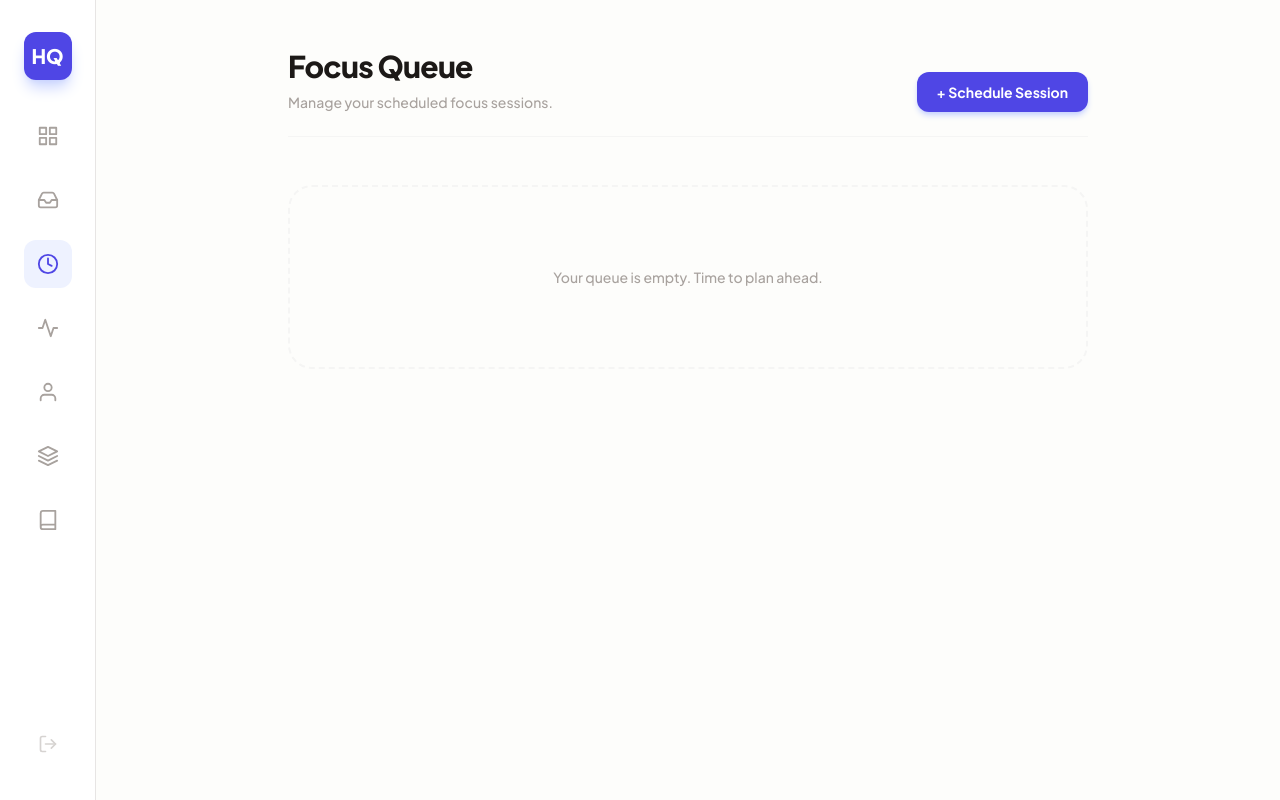
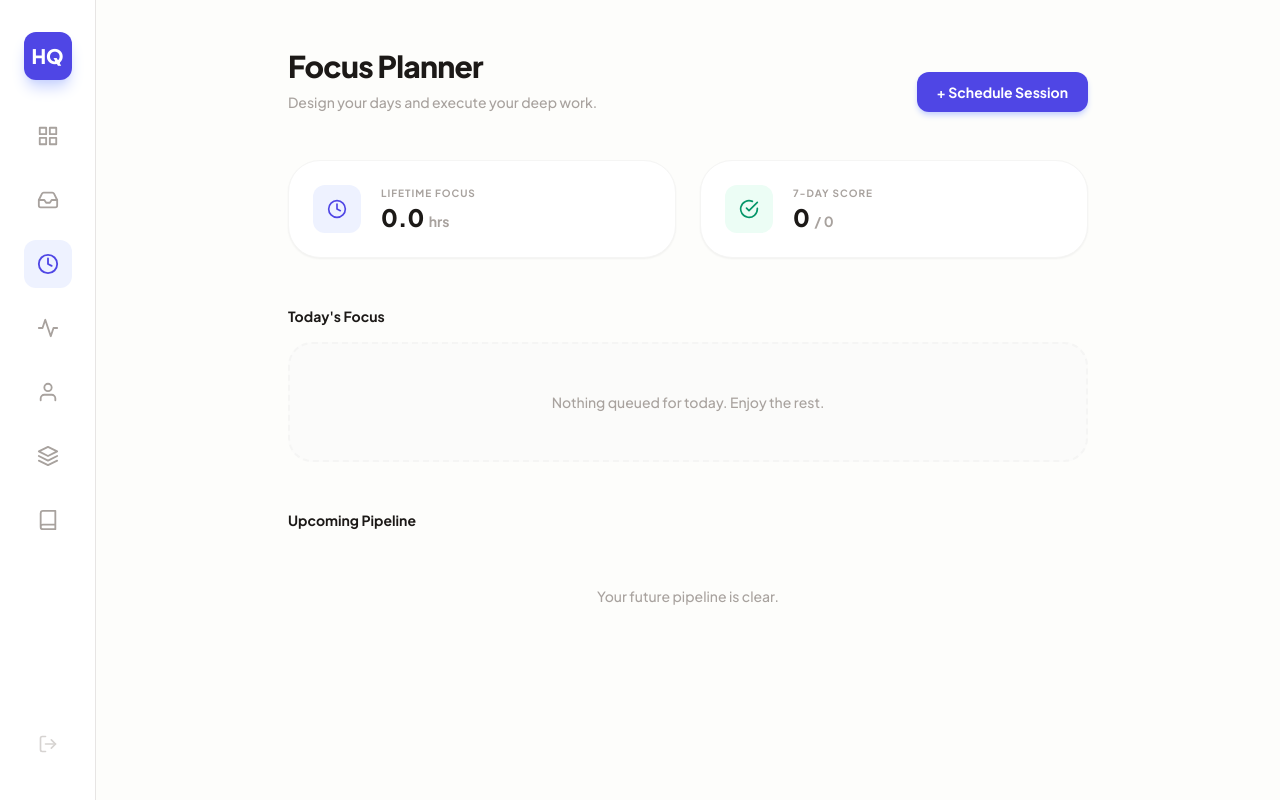
Before and after one commit to Art3nix/PersonalHQ, a Flask app: page /focus-planner/ in a window 1280 px wide. Run offline with Flask 3, Linux system fonts and the light colour scheme; the visitor is signed in with stand-in values (Sample User, id 1); data that the repository does not hold is empty; some libraries are stand-ins or nearby versions.

Commit message:
Redesign focus sessions management page

```diff
--- a/personalhq/routes/focus_sessions/views.py
+++ b/personalhq/routes/focus_sessions/views.py
@@ -1,27 +1,76 @@
 
-
+from datetime import date, timedelta
+from collections import defaultdict
 from flask import Blueprint, render_template
 from flask_login import login_required, current_user
 from personalhq.models.focussessions import FocusSession, SessionStatus
 from personalhq.models.identities import Identity
-from personalhq.services.time_service import get_local_today
 
 focus_view_bp = Blueprint('focus_view', __name__, url_prefix='/focus-planner')
 
 @focus_view_bp.route('/')
 @login_required
 def planner():
-    """Renders the Focus Session planner and overview page."""
-    sessions = FocusSession.query.filter_by(user_id=current_user.id).order_by(
-        FocusSession.target_date.asc(),
-        FocusSession.queue_order.asc()
+    today = date.today()
+    thirty_days_ago = today - timedelta(days=30)
+    week_ago = today - timedelta(days=7)
+
+    # Grab all sessions to calculate lifetime stats, ordered properly
+    all_sessions = FocusSession.query.filter_by(user_id=current_user.id).order_by(
+        FocusSession.target_date,
+        FocusSession.queue_order
     ).all()
+
+    today_sessions = []
+    upcoming_dict = defaultdict(list)
+    past_dict = defaultdict(list)
+
+    total_minutes = 0
+    week_scheduled = 0
+    week_completed = 0
+
+    for session in all_sessions:
+        # 1. Lifetime & Weekly Analytics
+        if session.status == SessionStatus.FINISHED:
+            total_minutes += session.target_duration_minutes
+
+        # 7-Day Win Rate Logic
+        if week_ago <= session.target_date <= today:
+            week_scheduled += 1
+            if session.status == SessionStatus.FINISHED:
+                week_completed += 1
+
+        # 2. Sort into UI Buckets (Limiting the archive!)
+        if session.target_date == today:
+            today_sessions.append(session)
+        elif session.target_date > today:
+            upcoming_dict[session.target_date].append(session)
+        elif session.target_date >= thirty_days_ago:
+            # ONLY send the last 30 days to the HTML to prevent infinite scrolling/lag
+            past_dict[session.target_date].append(session)
+
+    upcoming_grouped = dict(sorted(upcoming_dict.items()))
+    past_grouped = dict(sorted(past_dict.items(), reverse=True))
+
+    # Calculate Win Rate Percentage safely
+    win_rate = round((week_completed / week_scheduled * 100) if week_scheduled > 0 else 0)
+
+    stats = {
+        'total_hours': round(total_minutes / 60, 1),
+        'week_completed': week_completed,
+        'week_scheduled': week_scheduled,
+        'win_rate': win_rate
+    }
+
     identities = Identity.query.filter_by(user_id=current_user.id).all()
 
     return render_template(
         'focus_sessions/planner.html',
-        sessions=sessions,
-        today=get_local_today(),
-        SessionStatus=SessionStatus, # Pass the Enum to Jinja for easy checking
-        identities=identities
+        today=today,
+        today_sessions=today_sessions,
+        upcoming_grouped=upcoming_grouped,
+        past_grouped=past_grouped,
+        stats=stats,
+        identities=identities,
+        SessionStatus=SessionStatus
     )
--- a/personalhq/templates/focus_sessions/planner.html
+++ b/personalhq/templates/focus_sessions/planner.html
@@ -7,26 +7,15 @@
 {% endblock %}
 
 {% block app_content %}
-    <main class="flex-1 max-w-4xl mx-auto px-12 py-12">
 
-        <header class="flex justify-between items-end mb-12 border-b border-stone-100 pb-6">
-            <div>
-                <h1 class="text-3xl font-extrabold text-stone-900 tracking-tight">Focus Queue</h1>
-                <p class="text-sm font-medium text-stone-400 mt-2">Manage your scheduled focus sessions.</p>
-            </div>
-            <button onclick="document.getElementById('slide-over-session').classList.remove('translate-x-full')" class="bg-indigo-600 text-white px-5 py-2.5 rounded-xl font-bold text-sm hover:bg-indigo-700 transition-all shadow-md shadow-indigo-200">
-                + Schedule Session
-            </button>
-        </header>
-
-        <section id="sortable-queue" class="space-y-4">
-            {% if sessions %}
-                {% for session in sessions %}
+    {% macro render_session(session, is_today=False, is_past=False) %}
     <div data-id="{{ session.id }}" id="session-card-{{ session.id }}" class="bg-white border {% if session.status == SessionStatus.FINISHED %}border-emerald-200 bg-emerald-50/30{% else %}border-stone-100{% endif %} rounded-2xl p-5 shadow-sm hover:shadow-md transition-all group flex items-start gap-4">
 
+        {% if not is_past %}
         <div class="drag-handle cursor-grab active:cursor-grabbing text-stone-200 hover:text-stone-400 mt-1 transition-colors">
             <svg xmlns="http://www.w3.org/2000/svg" width="20" height="20" viewBox="0 0 24 24" fill="none" stroke="currentColor" stroke-width="2" stroke-linecap="round" stroke-linejoin="round"><circle cx="9" cy="12" r="1"></circle><circle cx="9" cy="5" r="1"></circle><circle cx="9" cy="19" r="1"></circle><circle cx="15" cy="12" r="1"></circle><circle cx="15" cy="5" r="1"></circle><circle cx="15" cy="19" r="1"></circle></svg>
         </div>
+        {% endif %}
 
         <button onclick="toggleSession({{ session.id }})" class="mt-0.5 shrink-0 transition-colors text-stone-300 hover:text-emerald-500">
             <svg id="icon-empty-{{ session.id }}" class="w-6 h-6 {% if session.status == SessionStatus.FINISHED %}hidden{% endif %}" xmlns="http://www.w3.org/2000/svg" viewBox="0 0 24 24" fill="none" stroke="currentColor" stroke-width="2" stroke-linecap="round" stroke-linejoin="round"><circle cx="12" cy="12" r="10"></circle></svg>
@@ -35,21 +24,27 @@
 
         <div class="flex-1">
             <div class="flex items-center gap-3 mb-1">
-                            <span class="text-[10px] font-bold uppercase tracking-widest px-2.5 py-1 rounded-md
-                                {% if session.target_date == today %} bg-indigo-100 text-indigo-700
-                                {% elif session.target_date < today and session.status != SessionStatus.FINISHED %} bg-red-100 text-red-600
-                                {% else %} bg-stone-100 text-stone-500 {% endif %}">
-                                {% if session.target_date == today %} Today
-                                {% elif session.target_date < today and session.status != SessionStatus.FINISHED %} Overdue
-                                {% else %} {{ session.target_date.strftime('%b %d') }} {% endif %}
-                            </span>
+                {% if is_today %}
+                    <span class="text-[10px] font-bold uppercase tracking-widest px-2.5 py-1 rounded-md bg-indigo-100 text-indigo-700">Today</span>
+                {% endif %}
+
                 <span class="text-xs font-bold text-stone-400 flex items-center gap-1">
                     <svg xmlns="http://www.w3.org/2000/svg" width="12" height="12" viewBox="0 0 24 24" fill="none" stroke="currentColor" stroke-width="2" stroke-linecap="round" stroke-linejoin="round"><circle cx="12" cy="12" r="10"></circle><polyline points="12 6 12 12 16 14"></polyline></svg>
                     {{ session.target_duration_minutes }}m
                 </span>
-                            <span id="queue-badge-{{ session.id }}" class="text-[10px] font-bold text-stone-300 uppercase tracking-widest ml-auto">
+
+                {% if session.identity %}
+                <span class="text-[10px] font-bold text-indigo-500 bg-indigo-50 border border-indigo-100 uppercase tracking-widest px-2 py-0.5 rounded-md flex items-center gap-1">
+                    <svg xmlns="http://www.w3.org/2000/svg" width="10" height="10" viewBox="0 0 24 24" fill="none" stroke="currentColor" stroke-width="2" stroke-linecap="round" stroke-linejoin="round"><path d="M20 21v-2a4 4 0 0 0-4-4H8a4 4 0 0 0-4 4v2"></path><circle cx="12" cy="7" r="4"></circle></svg>
+                    {{ session.identity.name }}
+                </span>
+                {% endif %}
+
+                {% if not is_past %}
+                <span id="queue-badge-{{ session.id }}" class="queue-badge text-[10px] font-bold text-stone-300 uppercase tracking-widest ml-auto">
                     Q-{{ session.queue_order }}
                 </span>
+                {% endif %}
             </div>
             <h4 id="session-title-{{ session.id }}" class="text-base font-bold text-stone-800 transition-all {% if session.status == SessionStatus.FINISHED %}line-through text-stone-400{% endif %}">
                 {{ session.name }}
@@ -79,19 +74,110 @@
             </form>
         </div>
     </div>
+    {% endmacro %}
+    <main class="flex-1 max-w-4xl mx-auto px-12 py-12">
+
+        <header class="flex justify-between items-end mb-12">
+            <div>
+                <h1 class="text-3xl font-extrabold text-stone-900 tracking-tight">Focus Planner</h1>
+                <p class="text-sm font-medium text-stone-400 mt-2">Design your days and execute your deep work.</p>
+            </div>
+            <button onclick="document.getElementById('slide-over-session').classList.remove('translate-x-full')" class="bg-indigo-600 text-white px-5 py-2.5 rounded-xl font-bold text-sm hover:bg-indigo-700 transition-all shadow-md shadow-indigo-200">
+                + Schedule Session
+            </button>
+        </header>
+
+        <section class="grid grid-cols-2 gap-6 mb-12">
+            <div class="bg-white border border-stone-100 p-6 rounded-[2rem] shadow-sm flex items-center gap-5">
+                <div class="w-12 h-12 bg-indigo-50 rounded-xl flex items-center justify-center text-indigo-600">
+                    <svg xmlns="http://www.w3.org/2000/svg" width="20" height="20" viewBox="0 0 24 24" fill="none" stroke="currentColor" stroke-width="2" stroke-linecap="round" stroke-linejoin="round"><circle cx="12" cy="12" r="10"></circle><polyline points="12 6 12 12 16 14"></polyline></svg>
+                </div>
+                <div>
+                    <p class="text-[10px] font-bold text-stone-400 uppercase tracking-widest">Lifetime Focus</p>
+                    <p class="text-2xl font-black text-stone-900">{{ stats.total_hours }} <span class="text-sm text-stone-400 font-bold">hrs</span></p>
+                </div>
+            </div>
+
+            <div class="bg-white border border-stone-100 p-6 rounded-[2rem] shadow-sm flex items-center gap-5">
+                <div class="w-12 h-12 bg-emerald-50 rounded-xl flex items-center justify-center text-emerald-600">
+                    <svg xmlns="http://www.w3.org/2000/svg" width="20" height="20" viewBox="0 0 24 24" fill="none" stroke="currentColor" stroke-width="2" stroke-linecap="round" stroke-linejoin="round"><path d="M22 11.08V12a10 10 0 1 1-5.93-9.14"></path><polyline points="22 4 12 14.01 9 11.01"></polyline></svg>
+                </div>
+                <div>
+                    <p class="text-[10px] font-bold text-stone-400 uppercase tracking-widest" title="Sessions finished in the last 7 days">7-Day Score</p>
+                    <p class="text-2xl font-black text-stone-900">{{ stats.week_completed }} <span class="text-sm text-stone-400 font-bold">/ {{ stats.week_scheduled }}</span></p>
+                </div>
+            </div>
+        </section>
+
+        <div class="mb-12">
+            <h2 class="text-sm font-bold text-stone-900 mb-4 flex items-center gap-2">Today's Focus</h2>
+            <section class="space-y-4 sortable-list min-h-[50px]" data-date="{{ today.strftime('%Y-%m-%d') }}">
+                {% if today_sessions %}
+                    {% for session in today_sessions %}
+                        {{ render_session(session, is_today=True, is_past=False) }}
                     {% endfor %}
                 {% else %}
-                <div class="text-center py-20 border-2 border-dashed border-stone-100 rounded-3xl">
-                    <p class="text-sm font-medium text-stone-400">Your queue is empty. Time to plan ahead.</p>
+                    <div class="text-center py-12 border-2 border-dashed border-stone-100 rounded-3xl bg-stone-50/50 empty-state-msg pointer-events-none">
+                        <p class="text-sm font-medium text-stone-400">Nothing queued for today. Enjoy the rest.</p>
                     </div>
                 {% endif %}
             </section>
+        </div>
+
+        <div class="mb-12">
+            <h2 class="text-sm font-bold text-stone-900 mb-6 flex items-center gap-2">Upcoming Pipeline</h2>
+            {% if upcoming_grouped %}
+                <div class="space-y-8">
+                    {% for target_date, sessions in upcoming_grouped.items() %}
+                        <div>
+                            <h3 class="text-xs font-bold text-indigo-500 uppercase tracking-widest mb-3 flex items-center gap-2">
+                                <span class="w-1.5 h-1.5 rounded-full bg-indigo-400"></span>
+                                {{ target_date.strftime('%A, %b %d') }}
+                            </h3>
+                            <div class="space-y-3 sortable-list min-h-[50px]" data-date="{{ target_date.strftime('%Y-%m-%d') }}">
+                                {% for session in sessions %}
+                                    {{ render_session(session, is_today=False, is_past=False) }}
+                                {% endfor %}
+                            </div>
+                        </div>
+                    {% endfor %}
+                </div>
+            {% else %}
+                <div class="text-center py-8">
+                    <p class="text-sm font-medium text-stone-400">Your future pipeline is clear.</p>
+                </div>
+            {% endif %}
+        </div>
+
+        {% if past_grouped %}
+        <details class="group border border-stone-100 rounded-3xl bg-stone-50/30">
+            <summary class="text-sm font-bold text-stone-500 p-6 flex justify-between items-center cursor-pointer list-none hover:text-stone-900 transition-colors">
+                <span class="flex items-center gap-2">
+                    <svg xmlns="http://www.w3.org/2000/svg" width="16" height="16" viewBox="0 0 24 24" fill="none" stroke="currentColor" stroke-width="2" stroke-linecap="round" stroke-linejoin="round"><path d="M21 8v13H3V8"></path><path d="M1 3h22v5H1z"></path><path d="M10 12h4"></path></svg>
+                    View Recent Archive (Last 7 Days)
+                </span>
+                <svg class="w-4 h-4 transition-transform group-open:rotate-180" xmlns="http://www.w3.org/2000/svg" fill="none" viewBox="0 0 24 24" stroke="currentColor" stroke-width="2"><path stroke-linecap="round" stroke-linejoin="round" d="M19 9l-7 7-7-7" /></svg>
+            </summary>
+
+            <div class="px-6 pb-6 space-y-8">
+                {% for target_date, sessions in past_grouped.items() %}
+                    <div class="opacity-75 hover:opacity-100 transition-opacity">
+                        <h3 class="text-xs font-bold text-stone-400 uppercase tracking-widest mb-3">{{ target_date.strftime('%b %d, %Y') }}</h3>
+                        <div class="space-y-3">
+                            {% for session in sessions %}
+                                {{ render_session(session, is_today=False, is_past=True) }}
+                            {% endfor %}
+                        </div>
+                    </div>
+                {% endfor %}
+            </div>
+        </details>
+        {% endif %}
 
     </main>
 
     <div id="slide-over-session" class="fixed inset-0 z-50 transform translate-x-full transition-transform duration-300 ease-in-out flex justify-end">
         <div class="absolute inset-0 bg-stone-900/20 backdrop-blur-sm" onclick="document.getElementById('slide-over-session').classList.add('translate-x-full')"></div>
-
         <div class="relative w-full max-w-md bg-white h-full shadow-2xl flex flex-col border-l border-stone-200">
             <div class="p-8 border-b border-stone-100 flex justify-between items-center">
                 <div>
@@ -102,16 +188,13 @@
                     <svg xmlns="http://www.w3.org/2000/svg" width="20" height="20" viewBox="0 0 24 24" fill="none" stroke="currentColor" stroke-width="2" stroke-linecap="round" stroke-linejoin="round"><line x1="18" y1="6" x2="6" y2="18"></line><line x1="6" y1="6" x2="18" y2="18"></line></svg>
                 </button>
             </div>
-
             <div class="p-8 flex-1 overflow-y-auto">
                 <form action="{{ url_for('focus_api.schedule_session') }}" method="POST" class="space-y-6">
                     <input type="hidden" name="csrf_token" value="{{ csrf_token() }}"/>
-
                     <div>
                         <label class="block text-xs font-bold text-stone-900 uppercase tracking-wider mb-2">Session Name</label>
                         <input type="text" name="name" required class="w-full bg-stone-50 border border-stone-200 rounded-xl py-3 px-4 text-sm focus:bg-white focus:border-indigo-500 focus:ring-2 focus:ring-indigo-200 transition-all outline-none font-medium" placeholder="e.g., Architect Database Schema">
                     </div>
-
                     <div class="grid grid-cols-2 gap-4">
                         <div>
                             <label class="block text-xs font-bold text-stone-900 uppercase tracking-wider mb-2">Target Date</label>
@@ -135,7 +218,6 @@
                             {% endfor %}
                         </select>
                     </div>
-
                     <div class="pt-4">
                         <button type="submit" class="w-full bg-indigo-600 text-white font-bold py-3.5 rounded-xl hover:bg-indigo-700 transition-colors shadow-lg shadow-indigo-200">
                             Add to Queue
@@ -145,9 +227,9 @@
             </div>
         </div>
     </div>
+
     <div id="edit-session-modal" class="fixed inset-0 z-50 transform translate-x-full transition-transform duration-300 ease-in-out flex justify-end">
         <div class="absolute inset-0 bg-stone-900/20 backdrop-blur-sm" onclick="document.getElementById('edit-session-modal').classList.add('translate-x-full')"></div>
-
         <div class="relative w-full max-w-md bg-white h-full shadow-2xl flex flex-col border-l border-stone-200">
             <div class="p-8 border-b border-stone-100 flex justify-between items-center">
                 <div>
@@ -158,16 +240,13 @@
                     <svg xmlns="http://www.w3.org/2000/svg" width="20" height="20" viewBox="0 0 24 24" fill="none" stroke="currentColor" stroke-width="2" stroke-linecap="round" stroke-linejoin="round"><line x1="18" y1="6" x2="6" y2="18"></line><line x1="6" y1="6" x2="18" y2="18"></line></svg>
                 </button>
             </div>
-
             <div class="p-8 flex-1 overflow-y-auto">
                 <form id="edit-session-form" action="" method="POST" class="space-y-6">
                     <input type="hidden" name="csrf_token" value="{{ csrf_token() }}"/>
-
                     <div>
                         <label class="block text-xs font-bold text-stone-900 uppercase tracking-wider mb-2">Session Name</label>
                         <input type="text" name="name" id="edit-session-name" required class="w-full bg-stone-50 border border-stone-200 rounded-xl py-3 px-4 text-sm focus:bg-white focus:border-indigo-500 focus:ring-2 focus:ring-indigo-200 transition-all outline-none font-medium">
                     </div>
-
                     <div class="grid grid-cols-2 gap-4">
                         <div>
                             <label class="block text-xs font-bold text-stone-900 uppercase tracking-wider mb-2">Target Date</label>
@@ -191,7 +270,6 @@
                             {% endfor %}
                         </select>
                     </div>
-
                     <div class="pt-4">
                         <button type="submit" class="w-full bg-indigo-600 text-white font-bold py-3.5 rounded-xl hover:bg-indigo-700 transition-colors shadow-lg shadow-indigo-200">
                             Save Changes
@@ -212,7 +290,7 @@
             if (isCurrentlyFinished) {
                 const confirmed = window.confirm("Are you sure you want to uncheck this session?\n\nThis will permanently erase the tracked deep work time.");
                 if (!confirmed) {
-                    return; // Stop the function from hitting the API
+                    return;
                 }
             }
             try {
@@ -246,29 +324,23 @@
                 console.error('Failed to toggle session:', error);
             }
         }
-        // Initialize SortableJS
-        const queueList = document.getElementById('sortable-queue');
 
-        if (queueList) {
-            new Sortable(queueList, {
-                handle: '.drag-handle', // Only drag when clicking the 6-dot icon
-                animation: 150,         // Smooth sliding animation
-                ghostClass: 'opacity-50', // Dim the card being dragged
+        // Initialize SortableJS for ALL active and future day groups
+        document.querySelectorAll('.sortable-list').forEach(list => {
+            new Sortable(list, {
+                group: 'planner', // Allows dragging between different days
+                handle: '.drag-handle',
+                animation: 150,
+                ghostClass: 'opacity-50',
 
-                // Fires immediately when you drop the card
-                onEnd: async function () {
-                    // 1. Get the new visual order of IDs
-                    const items = Array.from(queueList.children);
-                    const newOrder = items.map(item => item.getAttribute('data-id'));
+                onEnd: async function (evt) {
+                    const toList = evt.to;
+                    const items = Array.from(toList.children);
+                    // Filter out any empty state messages just in case
+                    const validItems = items.filter(item => item.hasAttribute('data-id'));
+                    const newOrder = validItems.map(item => item.getAttribute('data-id'));
+                    const targetDate = toList.getAttribute('data-date'); // The date bucket we landed in
 
-                    // 2. Update the Q-badges visually right away so it feels instant
-                    items.forEach((item, index) => {
-                        const sessionId = item.getAttribute('data-id');
-                        const badge = document.getElementById(`queue-badge-${sessionId}`);
-                        if (badge) badge.innerText = `Q-${index + 1}`;
-                    });
-
-                    // 3. Save to database
                     const csrfToken = document.querySelector('meta[name="csrf-token"]').getAttribute('content');
 
                     try {
@@ -278,26 +350,36 @@
                                 'Content-Type': 'application/json',
                                 'X-CSRFToken': csrfToken
                             },
-                            body: JSON.stringify({ session_ids: newOrder })
+                            body: JSON.stringify({
+                                session_ids: newOrder,
+                                target_date: targetDate
+                            })
                         });
+
+                        // If it moved to a DIFFERENT day, reload to clean up the UI tags
+                        if (evt.from !== evt.to) {
+                            window.location.reload();
+                        } else {
+                            // If just reordered in the same day, update badges locally
+                            validItems.forEach((item, index) => {
+                                const badge = item.querySelector('.queue-badge') || item.querySelector('[id^="queue-badge-"]');
+                                if (badge) badge.innerText = `Q-${index + 1}`;
+                            });
+                        }
                     } catch (error) {
                         console.error('Failed to save new queue order:', error);
                     }
                 }
             });
-        }
+        });
 
         function openEditSessionModal(data) {
-            // 1. Set the form's action URL dynamically
             document.getElementById('edit-session-form').action = `/actions/focus/${data.id}/edit`;
-
-            // 2. Pre-fill inputs
             document.getElementById('edit-session-name').value = data.name;
             document.getElementById('edit-session-date').value = data.date;
             document.getElementById('edit-session-duration').value = data.duration;
             document.getElementById('edit-session-identity').value = data.identity;
 
-            // 3. Open modal
             document.getElementById('edit-session-modal').classList.remove('translate-x-full');
         }
     </script>
```
Also changed, not shown: personalhq/routes/focus_sessions/api.py (+11 -1 lines). Lines whose indentation alone changed are shown as unchanged.
